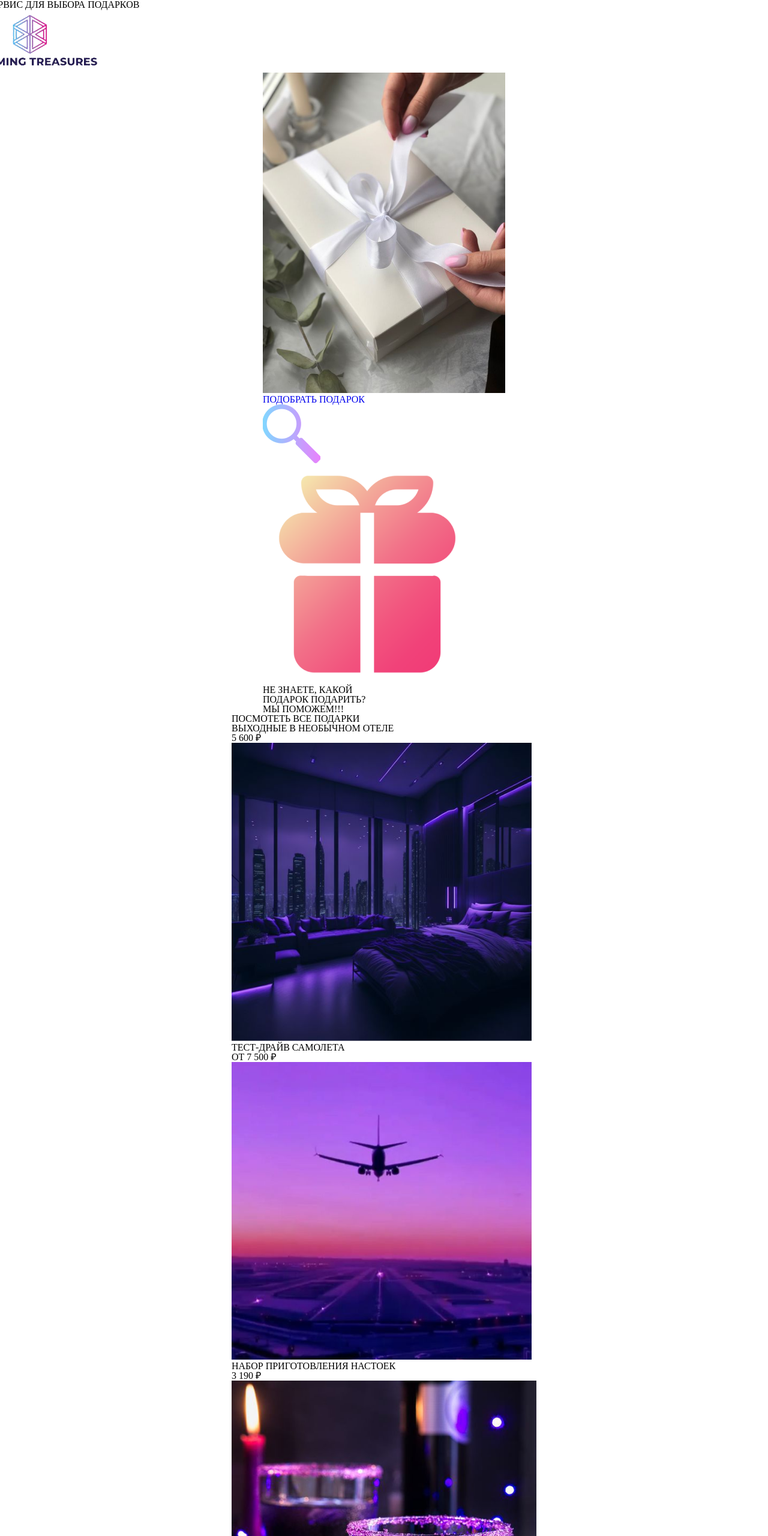
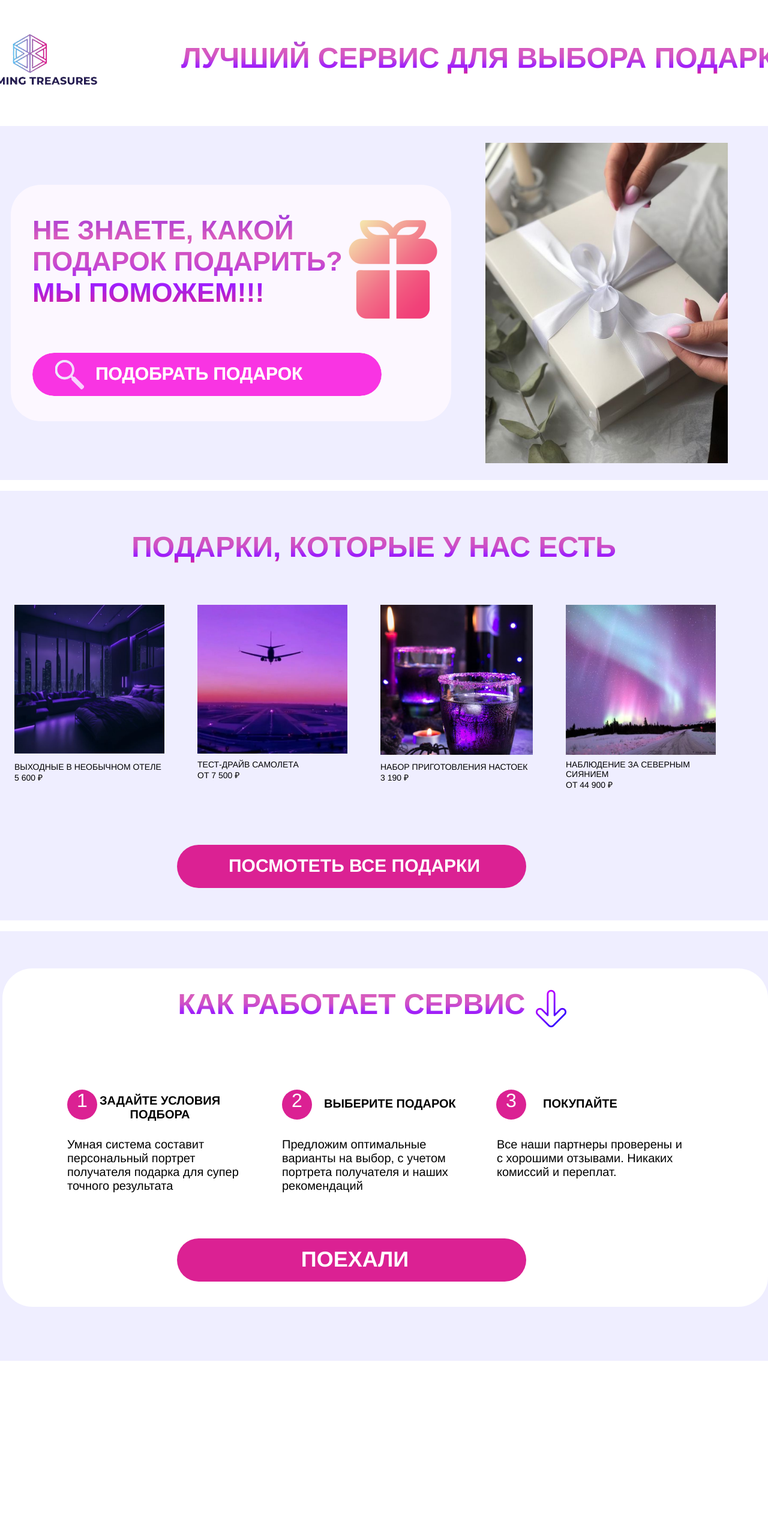
Before and after one commit to lena123x/sitenash, a plain HTML site: page lenmash/index.html in a window 1280 px wide. Shown: the top 2560 px of the page at 60% size. After the commit the page ends 2268 px from the top, so only its background shows below. Drawn offline with nearby package versions, Linux system fonts and the light colour scheme; files whose address does not match are found by name.

Commit message:
Add files via upload

```diff
--- a/lenmash/index.html
+++ b/lenmash/index.html
@@ -3,100 +3,103 @@
   <head>
     <link rel="stylesheet" href="css/style.css" />
     <title>Charming Treasures</title>
-    <link rel="icon" href="img/icon_titile.png" type="image/x-icon">
+    <link rel="icon" href="img/icon_title.png" type="image/x-icon">
   </head>
 
   <body>
     <div class="home">
       <!-- ШАПКА САЙТА -->
       <header class="header">
-        <div class="baсkground_header">
-          <p class="slogan">ЛУЧШИЙ СЕРВИС ДЛЯ ВЫБОРА ПОДАРКОВ</p>
-          <a href="index.html" class="gla_button">
-          <img class="logo" src="img/logo.png" />
+        <div class="background_header">
+          <p id="slogan">ЛУЧШИЙ СЕРВИС ДЛЯ ВЫБОРА ПОДАРКОВ</p>
+          <img id="logo" src="img/logo.png" />
+          <a href="index.html" class="main_button"></a>
         </div>
       </header>
-
-      <div class="banner">
-        <img class="photo" src="img/photo-1.png" />
-        <div class="bloc">
-          <div class="overlap">
-            <div class="button">
-              <div class="div">
-                <div class="text-button">ПОДОБРАТЬ ПОДАРОК</div>
-                <img class="icon-lypa" src="img/icon-lypa.png" />
-              </div>
+      <!-- ПЕРВЫЙ БЛОК -->
+      <div class="block_main">
+        <img id="photo_gift" src="img/photo-1.png" />
+        <div class="message_window">
+          <div class="button_pick_up_a_gift">
+            <div class="button_pick_up_a_gift_background">
+              <div class="button_pick_up_a_gift_text">ПОДОБРАТЬ ПОДАРОК</div>
+              <img class="magnifier_icon" src="img/icon-lypa.png" />
             </div>
-            <a href="index1.html" class="fon-bloc"></a>
-            <img class="icon-pris" src="img/icon-pris.png" />
-            <p class="text-bloc">НЕ ЗНАЕТЕ, КАКОЙ <br />ПОДАРОК ПОДАРИТЬ?<br />МЫ ПОМОЖЕМ!!!</p>
+          </div>
+          <a href="index1.html" id="message_window_background-plus_reference"></a>
+          <img class="gift_icon" src="img/icon-pris.png" />
+          <p id="message_window_text">НЕ ЗНАЕТЕ, КАКОЙ <br />ПОДАРОК ПОДАРИТЬ?<br />МЫ ПОМОЖЕМ!!!</p>
+        </div>
+      </div>
+      <!-- ВТОРОЙ БЛОК -->
+      <div class="block_two">
+        <div class="button_view_all_gifts">
+          <div class="button_view_all_gifts_background">
+            <div class="button_view_all_gifts_text">ПОСМОТЕТЬ ВСЕ ПОДАРКИ</div>
+          </div>
+          <a href="index2.html" class="button_view_all_gifts_reference"></a>
+        </div>
+        <div class="window_gift_examples_">
+          <div class="example_1">
+            <p class="example_1_text">ВЫХОДНЫЕ В НЕОБЫЧНОМ ОТЕЛЕ<br />5 600 ₽</p>
+            <img class="example_1_foto" src="img/foto-label-1.png" />
+          </div>
+          <div class="example_2">
+            <p class="example_2_text">ТЕСТ-ДРАЙВ САМОЛЕТА<br />ОТ 7 500 ₽</p>
+            <img class="example_2_foto" src="img/foto-label-2.png" />
+          </div>
+          <div class="example_3">
+            <p class="example_3_text">НАБОР ПРИГОТОВЛЕНИЯ НАСТОЕК<br />3 190 ₽</p>
+            <img class="example_3_foto" src="img/foto-label-3.png" />
+          </div>
+          <div class="example_4">
+            <p class="example_4_text">НАБЛЮДЕНИЕ ЗА СЕВЕРНЫМ СИЯНИЕМ<br />ОТ 44 900 ₽</p>
+            <img class="example_4_foto" src="img/foto-label-4.png" />
+          </div>
+        </div>
+        <p class="block_two_name">ПОДАРКИ, КОТОРЫЕ У НАС ЕСТЬ</p>
+      </div>
+      <!-- ТРЕТИЙ БЛОК -->
+      <div class="block_three">
+        <div class="message_window_2">
+          <div class="button_go">
+            <div class="button_go_background">
+              <div class="button_go_text">ПОЕХАЛИ</div></div>
+            <a href="index1.html" id="button_go_reference"></a>
+          </div>
+          <div class="window_work_site">
+            <div class="window_work_site_block_3">
+              <p id="window_work_site_block_3_text">Все наши партнеры проверены и с хорошими отзывами. Никаких комиссий и переплат.</p>
+              <div class="window_work_site_block_3_circle">
+                <div class="window_work_site_block_3_num">3</div></div>
+              <div class="window_work_site_block_3_name">ПОКУПАЙТЕ</div>
+            </div>
+            <div class="window_work_site_block_2">
+              <div class="window_work_site_block_2_name">ВЫБЕРИТЕ ПОДАРОК</div>
+              <div class="window_work_site_block_2_circle">
+                <div class="window_work_site_block_2_num">2</div></div>
+              <p id="window_work_site_block_2_text">
+                Предложим оптимальные варианты на выбор, с учетом портрета получателя и наших рекомендаций
+              </p>
+            </div>
+            <div class="window_work_site_block_1">
+              <p id="window_work_site_block_1_text">
+                Умная система составит персональный портрет получателя подарка для супер точного результата
+              </p>
+              <div class="window_work_site_block_1_circle">
+                <div class="window_work_site_block_1_num">1</div></div>
+              <div class="window_work_site_block_1_name">ЗАДАЙТЕ УСЛОВИЯ<br />ПОДБОРА</div>
+            </div>
+          </div>
+          <div class="block_three_name">
+            <div class="block_three_name_text">КАК РАБОТАЕТ СЕРВИС</div>
+            <img class="icon_arrow" src="img/icon-banner-3.png" />
           </div>
         </div>
       </div>
-      <div class="overlap-wrapper">
-        <div class="div-2">
-          <div class="overlap-group-wrapper">
-            <div class="div"><div class="text-wrapper">ПОСМОТЕТЬ ВСЕ ПОДАРКИ</div></div>
-            <a href="index2.html" class="bt_2"></a>
-          </div>
-          <div class="bloc-2">
-            <div class="label">
-              <p class="text-label">ВЫХОДНЫЕ В НЕОБЫЧНОМ ОТЕЛЕ<br />5 600 ₽</p>
-              <img class="foto-label" src="img/foto-label-1.png" />
-            </div>
-            <div class="label-2">
-              <p class="p">ТЕСТ-ДРАЙВ САМОЛЕТА<br />ОТ 7 500 ₽</p>
-              <img class="foto-label" src="img/foto-label-2.png" />
-            </div>
-            <div class="label-3">
-              <p class="text-label">НАБОР ПРИГОТОВЛЕНИЯ НАСТОЕК<br />3 190 ₽</p>
-              <img class="img" src="img/foto-label-3.png" />
-            </div>
-            <div class="label-4">
-              <p class="p">НАБЛЮДЕНИЕ ЗА СЕВЕРНЫМ СИЯНИЕМ<br />ОТ 44 900 ₽</p>
-              <img class="foto-label-2" src="img/foto-label-4.png" />
-            </div>
-          </div>
-          <p class="text-banner">ПОДАРКИ, КОТОРЫЕ У НАС ЕСТЬ</p>
-        </div>
-      </div>
-      <div class="div-2">
-        <div class="overlap-2">
-          <div class="div-wrapper">
-            <div class="div"><div class="text-button-2">ПОЕХАЛИ</div></div>
-            <a href="index1.html" class="bt_3"></a>
-          </div>
-          <div class="label-5">
-            <div class="label-6">
-              <p class="text">Все наши партнеры проверены и с хорошими отзывами. Никаких комиссий и переплат.</p>
-              <div class="text-num-wrapper"><div class="text-num">3</div></div>
-              <div class="text-zag">ПОКУПАЙТЕ</div>
-            </div>
-            <div class="label-7">
-              <div class="text-text">ВЫБЕРИТЕ ПОДАРОК</div>
-              <div class="text-num-wrapper"><div class="text-num">2</div></div>
-              <p class="text-wrapper-2">
-                Предложим оптимальные варианты на выбор, с учетом портрета получателя и наших рекомендаций
-              </p>
-            </div>
-            <div class="label-8">
-              <p class="text-wrapper-2">
-                Умная система составит персональный портрет получателя подарка для супер точного результата
-              </p>
-              <div class="overlap-3"><div class="text-num">1</div></div>
-              <div class="text-text-zag">ЗАДАЙТЕ УСЛОВИЯ<br />ПОДБОРА</div>
-            </div>
-          </div>
-          <div class="fon-text-banner">
-            <div class="overlap-4">
-              <div class="text-banner-2">КАК РАБОТАЕТ СЕРВИС</div>
-              <img class="icon-banner" src="img/icon-banner-3.png" />
-            </div>
-          </div>
-        </div>
-      </div>
-      <div class="separation"></div>
-      <div class="separation-2"></div>
+      <!-- РАЗДЕЛИТЕЛИ БЛОКОВ -->
+      <div class="division"></div>
+      <div class="division-2"></div>
     </div>
   </body>
 </html>
```
Also changed, not shown: lenmash/index1.html (+26 -26 lines), lenmash/index2.html (+5 -5 lines), lenmash/index3.html (+1 -1 lines), lenmash/index4.html (+1 -1 lines), lenmash/index5.html (+1 -1 lines), lenmash/index6.html (+1 -1 lines), lenmash/index7.html (+1 -1 lines).
